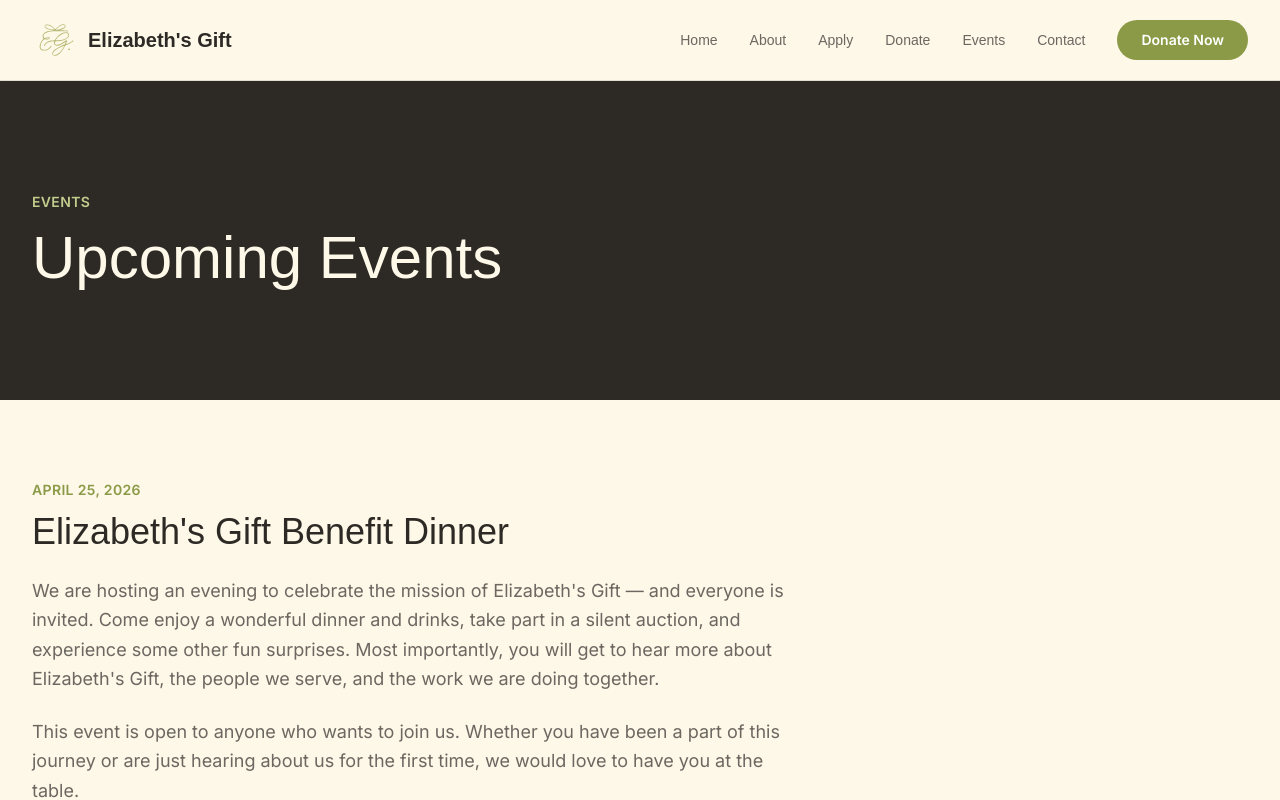
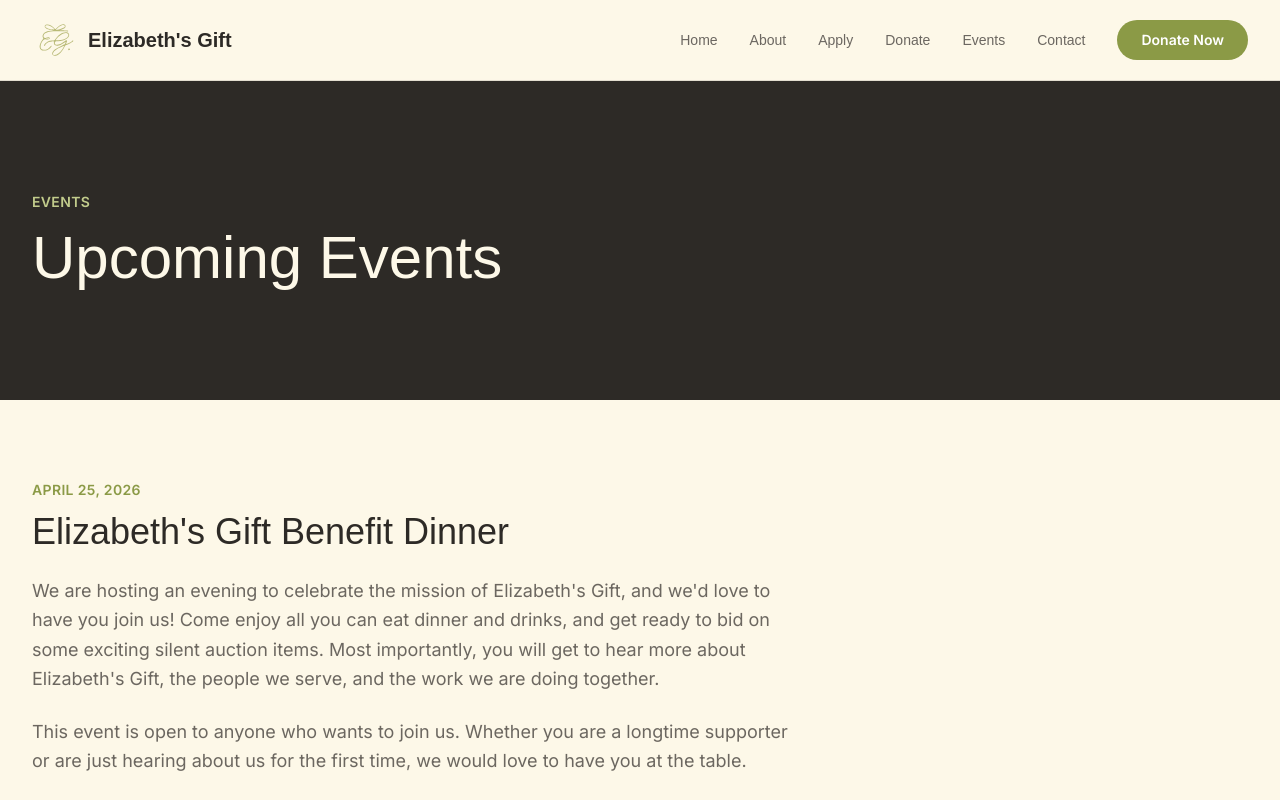
Before and after one commit to smithstephen891-arch/EG-website, a Next.js app: page /events in a window 1280 px wide. Shown: the top 800 px of the page. Built offline with nearby package versions, Linux system fonts and the light colour scheme; a web font is replaced by a local one.

Commit message:
Update benefit dinner description with new copy and children's policy

```diff
--- a/src/app/events/page.tsx
+++ b/src/app/events/page.tsx
@@ -40,17 +40,20 @@ export default function EventsPage() {
               Elizabeth&apos;s Gift Benefit Dinner
             </h2>
             <p className="text-charcoal/70 text-lg leading-relaxed mb-6">
-              We are hosting an evening to celebrate the mission of
-              Elizabeth&apos;s Gift — and everyone is invited. Come enjoy a
-              wonderful dinner and drinks, take part in a silent auction, and
-              experience some other fun surprises. Most importantly, you will
-              get to hear more about Elizabeth&apos;s Gift, the people we serve,
-              and the work we are doing together.
+              We are hosting an evening to celebrate the mission of Elizabeth&apos;s
+              Gift, and we&apos;d love to have you join us! Come enjoy all you can eat
+              dinner and drinks, and get ready to bid on some exciting silent auction
+              items. Most importantly, you will get to hear more about Elizabeth&apos;s
+              Gift, the people we serve, and the work we are doing together.
+            </p>
+            <p className="text-charcoal/70 text-lg leading-relaxed mb-6">
+              This event is open to anyone who wants to join us. Whether you are a
+              longtime supporter or are just hearing about us for the first time, we
+              would love to have you at the table.
             </p>
             <p className="text-charcoal/70 text-lg leading-relaxed mb-8">
-              This event is open to anyone who wants to join us. Whether you
-              have been a part of this journey or are just hearing about us
-              for the first time, we would love to have you at the table.
+              Children are welcome. Ages 0–5 eat free and we have reduced tickets
+              available for 5–12 year olds.
             </p>
             <div className="space-y-3 mb-10 text-charcoal/80">
               <p className="text-lg">
```
